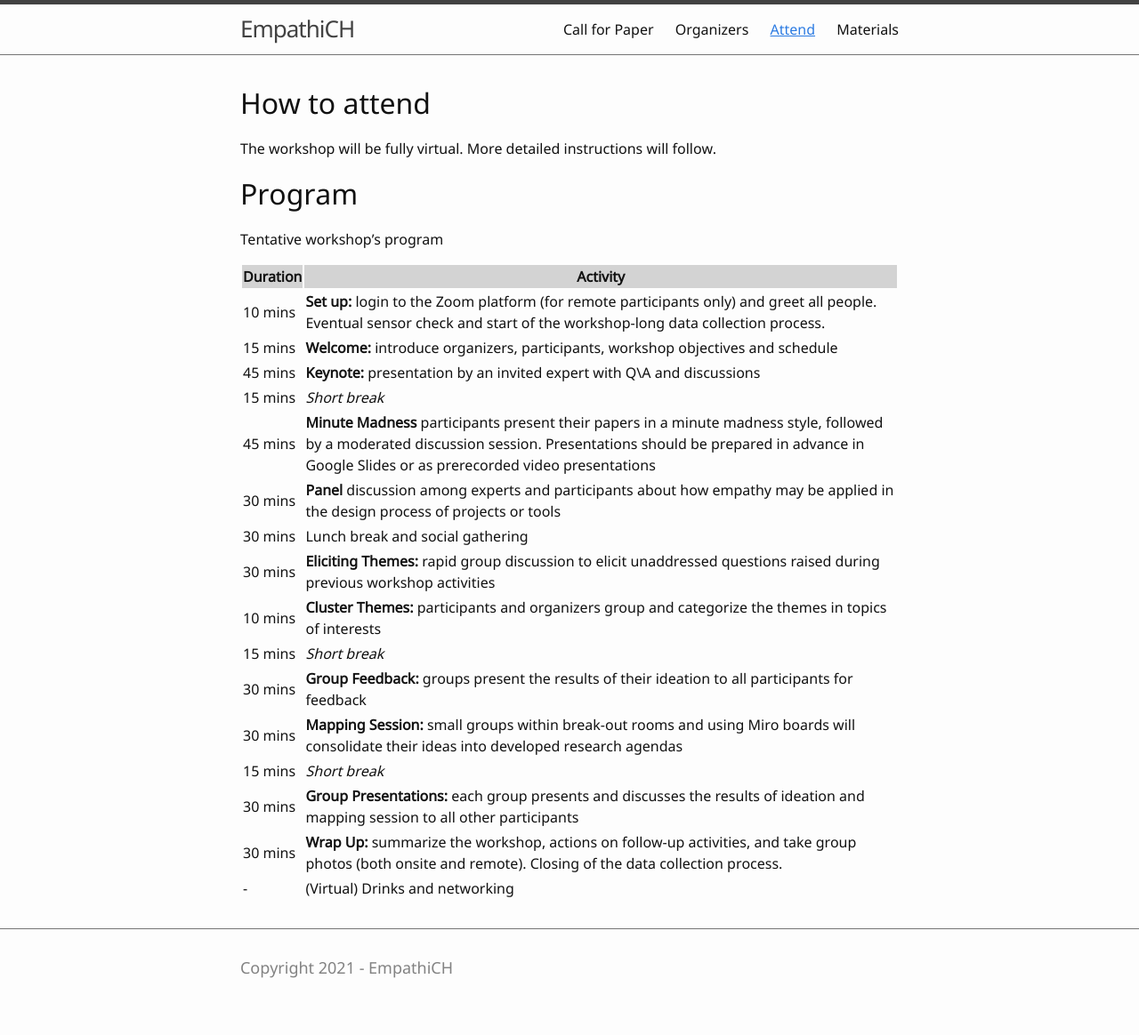
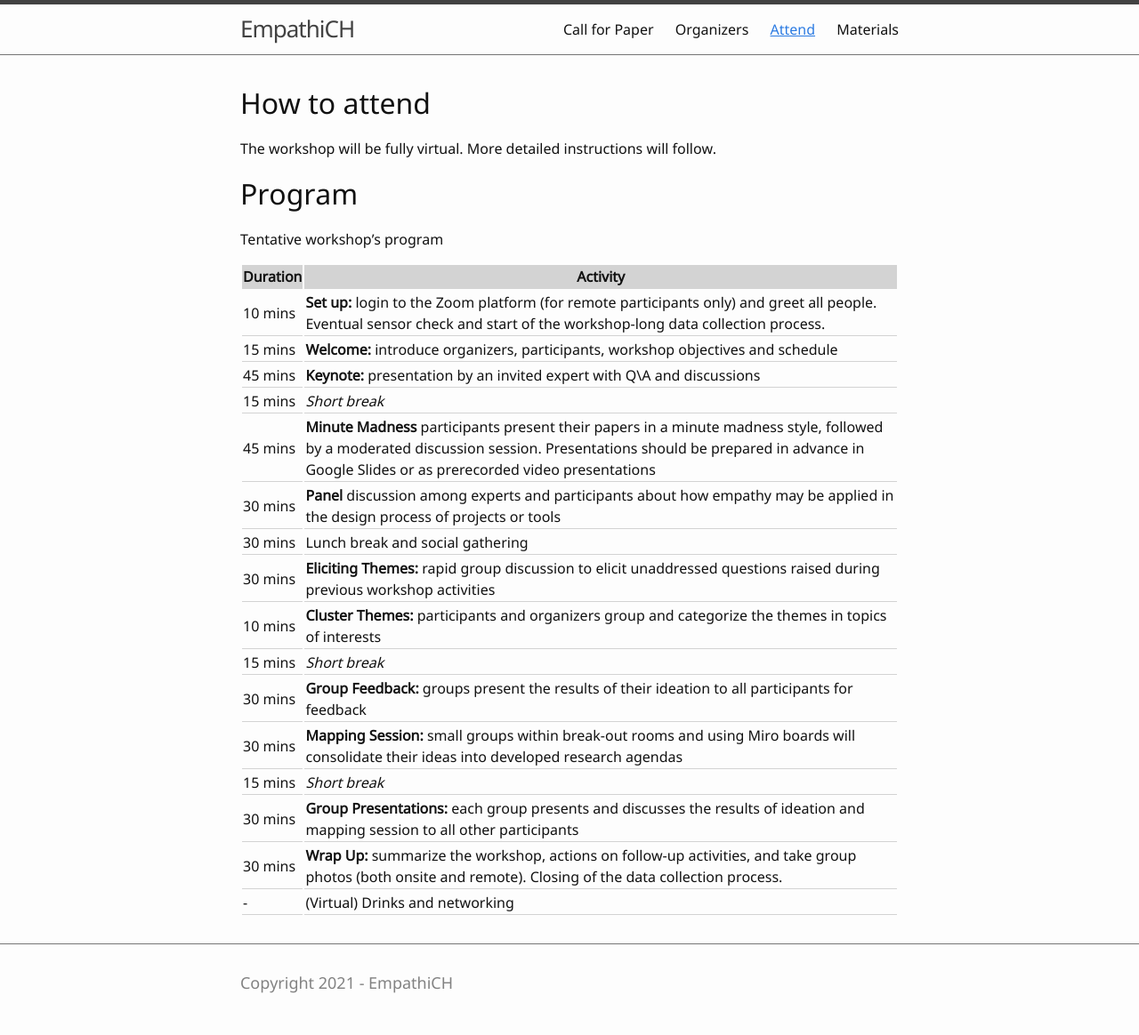
Before and after one commit to empathiCH/empathiCH.github.io, a Jekyll site: the page built from 2-program.md, in a window 1280 px wide. Shown: the whole page at 89% size. Built offline with Jekyll 4.4.1, drawn with Linux system fonts in a browser that asks for light colours.

Commit message:
improved table

```diff
--- a/_sass/_custom.scss
+++ b/_sass/_custom.scss
@@ -38,3 +38,7 @@
 thead {
     background-color: lightgrey;
 }
+
+th, td {
+    border-bottom: 0.5px solid lightgrey;
+}
```
Also changed, not shown: index.md (+1 -1 lines).
